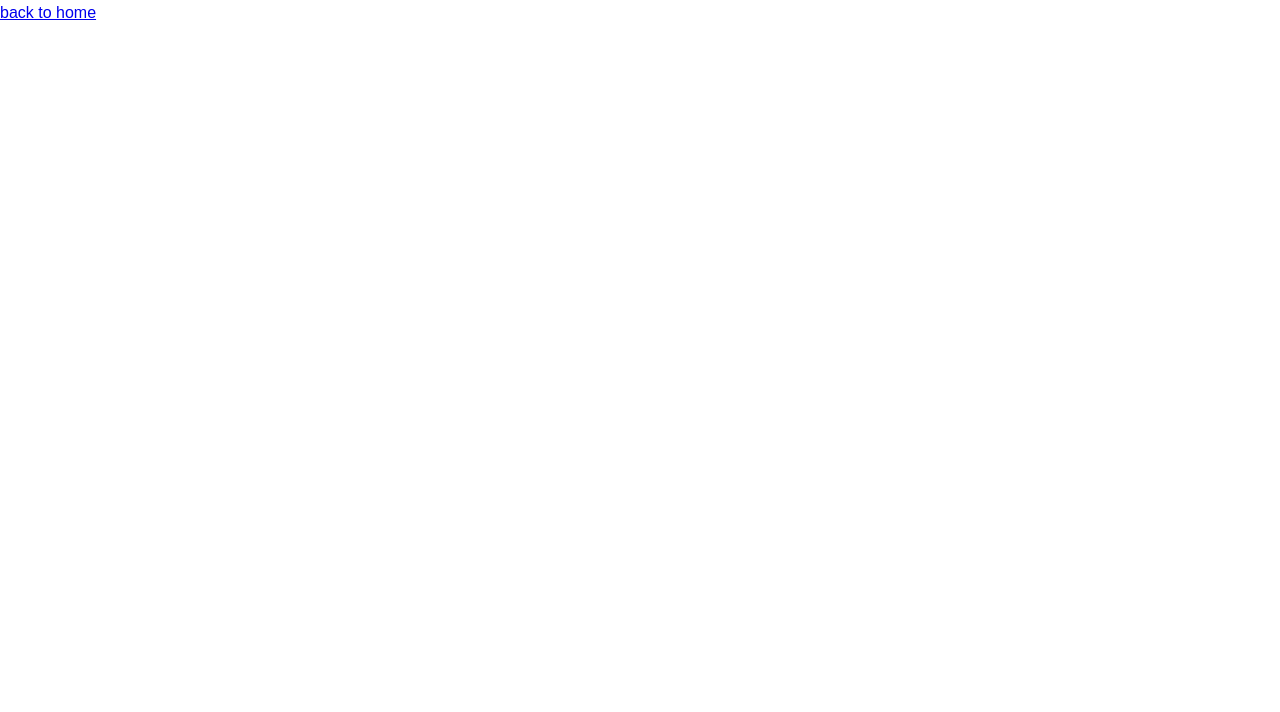
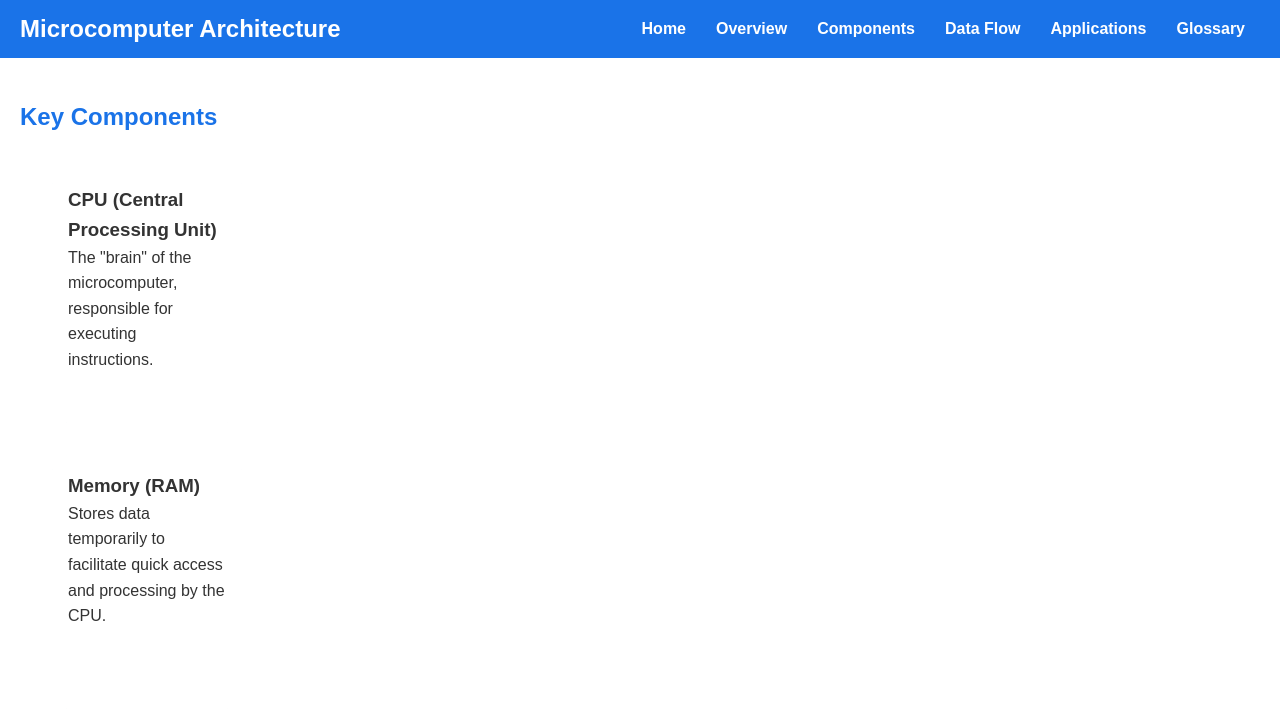
Before and after one commit to ickorwen/Architecture-of-a-Microcomputer, a plain HTML site: page MicrocomputerArchitectureWebsite/components.html in a window 1280 px wide. Drawn offline with Linux system fonts and the light colour scheme.

Commit message:
distributed content from index across other pages

```diff
--- a/MicrocomputerArchitectureWebsite/components.html
+++ b/MicrocomputerArchitectureWebsite/components.html
@@ -3,10 +3,48 @@
 <head>
     <meta charset="UTF-8">
     <meta name="viewport" content="width=device-width, initial-scale=1.0">
-    <title>Components</title>
+    <title>Architecture of Microcomputers</title>
     <link rel="stylesheet" href="styles.css">
 </head>
 <body>
-    <a href="index.html">back to home</a>
+
+    <!-- Header Section -->
+    <header>
+        <div class="logo">Microcomputer Architecture</div>
+        <nav>
+            <ul>
+                <li><a href="index.html">Home</a></li>
+                <li><a href="overview.html">Overview</a></li>
+                <li><a href="components.html">Components</a></li>
+                <li><a href="dataflow.html">Data Flow</a></li>
+                <li><a href="applications.html">Applications</a></li>
+                <li><a href="glossary.html">Glossary</a></li>
+            </ul>
+        </nav>
+
+    </header>
+    <!-- Components Section -->
+    <section id="components">
+        <h2>Key Components</h2>
+
+        <div class="card">
+            <div class="card2" id="cpu">
+                <div class="component">
+                    <h3>CPU (Central Processing Unit)</h3>
+                    <p>The "brain" of the microcomputer, responsible for executing instructions.</p>
+                </div>
+            </div>
+        </div>
+        <div class="card">
+            <div class="card2" id="cpu">
+                <div class="component">
+                    <h3>Memory (RAM)</h3>
+                    <p>Stores data temporarily to facilitate quick access and processing by the CPU.</p>
+                </div>
+            </div>
+        </div>
+
+        <!-- Additional components: Storage, I/O Devices, etc. -->
+    </section>
 </body>
 </html>
```
Also changed, not shown: MicrocomputerArchitectureWebsite/applications.html (+16 -0 lines), MicrocomputerArchitectureWebsite/dataflow.html (+6 -0 lines), MicrocomputerArchitectureWebsite/index.html (+3 -56 lines).
